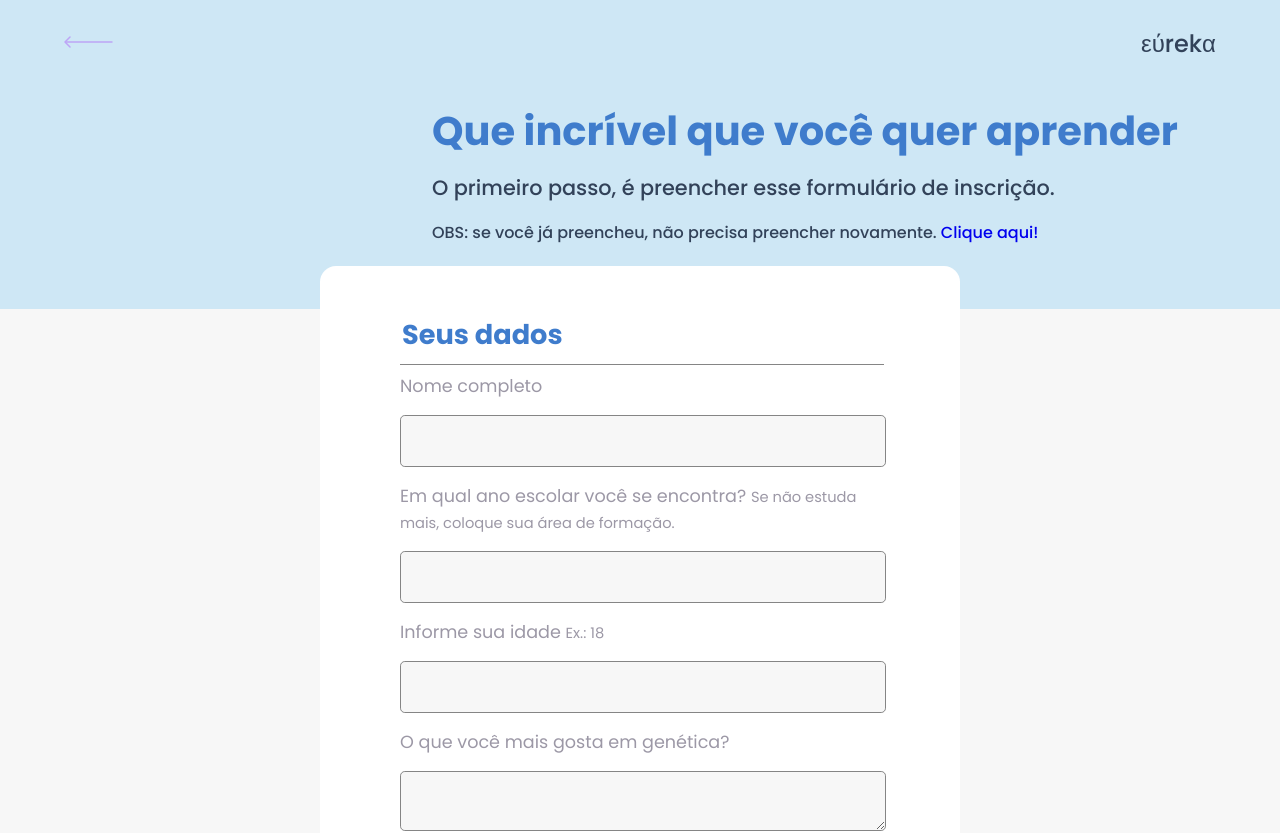
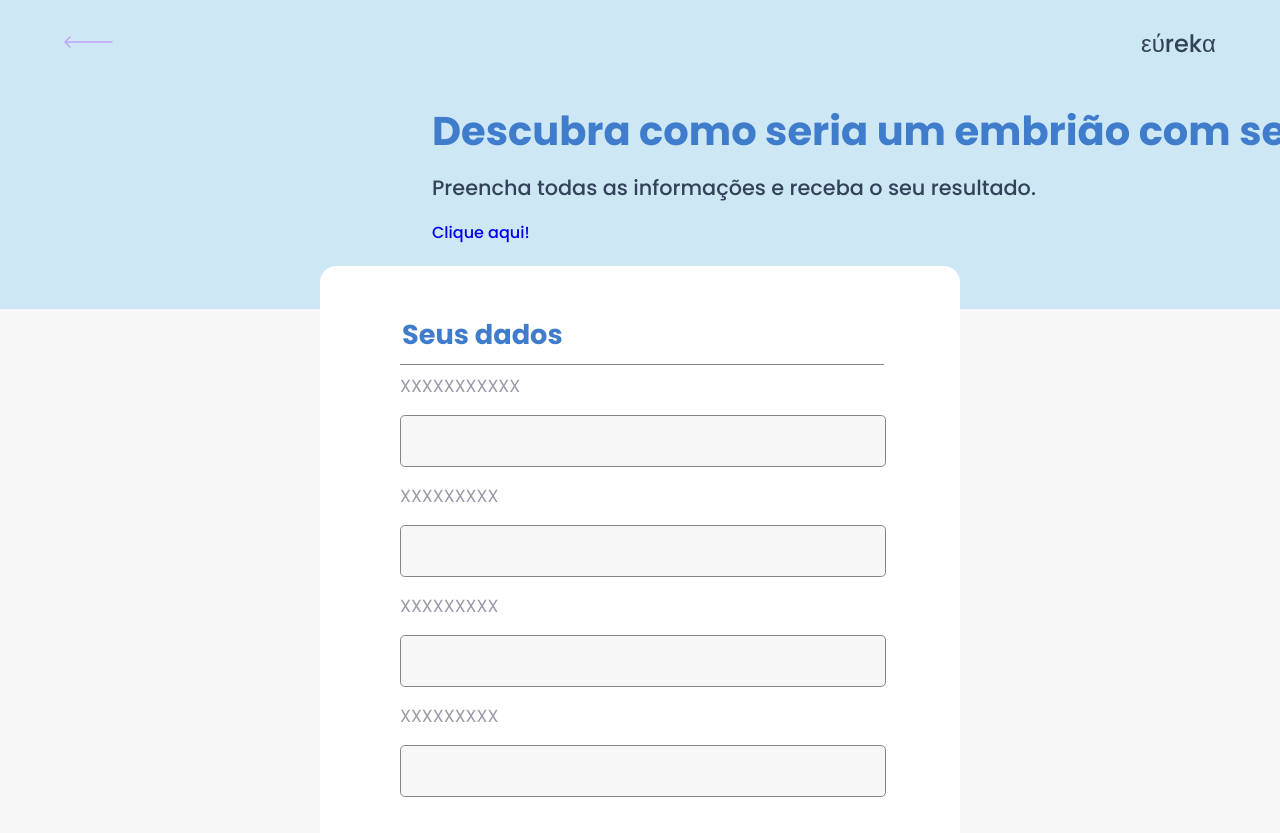
Before and after one commit to moizeshenriques/eureka, a React (Create React App) app: page / in a window 1280 px wide. Shown: the top 833 px of the page. Built offline with nearby package versions, Linux system fonts and the light colour scheme.

Commit message:
created future you

```diff
--- a/src/App.js
+++ b/src/App.js
@@ -1,10 +1,12 @@
 import LandingPage from './components/landing-page/landing-page';
 import Formulario from './components/form/formulario';
+import FutureYou from './components/future-you/future-you';
 
 function App() {
   return (
     //<LandingPage/>
-    <Formulario />
+    // <Formulario />
+    <FutureYou />
   );
 }
 
--- a/src/components/form/formulario.js
+++ b/src/components/form/formulario.js
@@ -3,7 +3,7 @@ import React from 'react';
 import Aviso from './warning.svg';
 
 import './form.css';
-import Header from './header/header';
+import Header from '../header/header';
 
 export default class Formulario extends React.Component {
     render() {
--- /dev/null
+++ b/src/components/future-you/future-you.js
@@ -0,0 +1,52 @@
+import React from 'react';
+import Header from '../header/header';
+import '../form/form.css';
+import Aviso from '../form/warning.svg';
+
+export default props => {
+    return (
+        <body id="page-forms">
+            <div id="container">
+
+                <Header title="Descubra como seria um
+        embrião com seu DNA" subtitle="Preencha todas as informações e receba o seu resultado." />
+                <main>
+                    <form action="" id="create-class">
+                        <fieldset>
+                            <legend>Seus dados</legend>
+
+                            <div className="input-block">
+                                <label for="name">XXXXXXXXXXX</label>
+                                <input type="text" name="name" id="name" required />
+                            </div>
+
+                            <div className="input-block">
+                                <label for="year">XXXXXXXXX</label>
+                                <input type="text" name="year" id="year" required />
+                            </div>
+
+                            <div className="input-block">
+                                <label for="age">XXXXXXXXX</label>
+                                <input type="number" name="age" id="age" required />
+                            </div>
+
+                            <div className="input-block">
+                                <label for="age">XXXXXXXXX</label>
+                                <input type="number" name="age" id="age" required />
+                            </div>
+                        </fieldset>
+                    </form>
+
+                    <footer>
+                        <p>
+                            <img src={Aviso} alt="Aviso importante" />
+                                Importante! <br /> Preencha todos os dados
+                            </p>
+
+                        <button type="submit" form="create-class">Future You</button>
+                    </footer>
+                </main>
+            </div>
+        </body>
+    )
+}
--- a/src/components/form/header/header.js
+++ b/src/components/header/header.js
@@ -1,6 +1,6 @@
 import React from 'react';
-import Home from '../../landing-page/landing-page';
-import Voltar from '../back.svg';
+import Home from '../landing-page/landing-page';
+import Voltar from '../form/back.svg';
 
 export default props => {
     return (
```
Also changed, not shown: 1 other file (tests, documents, lock files or other folders).
